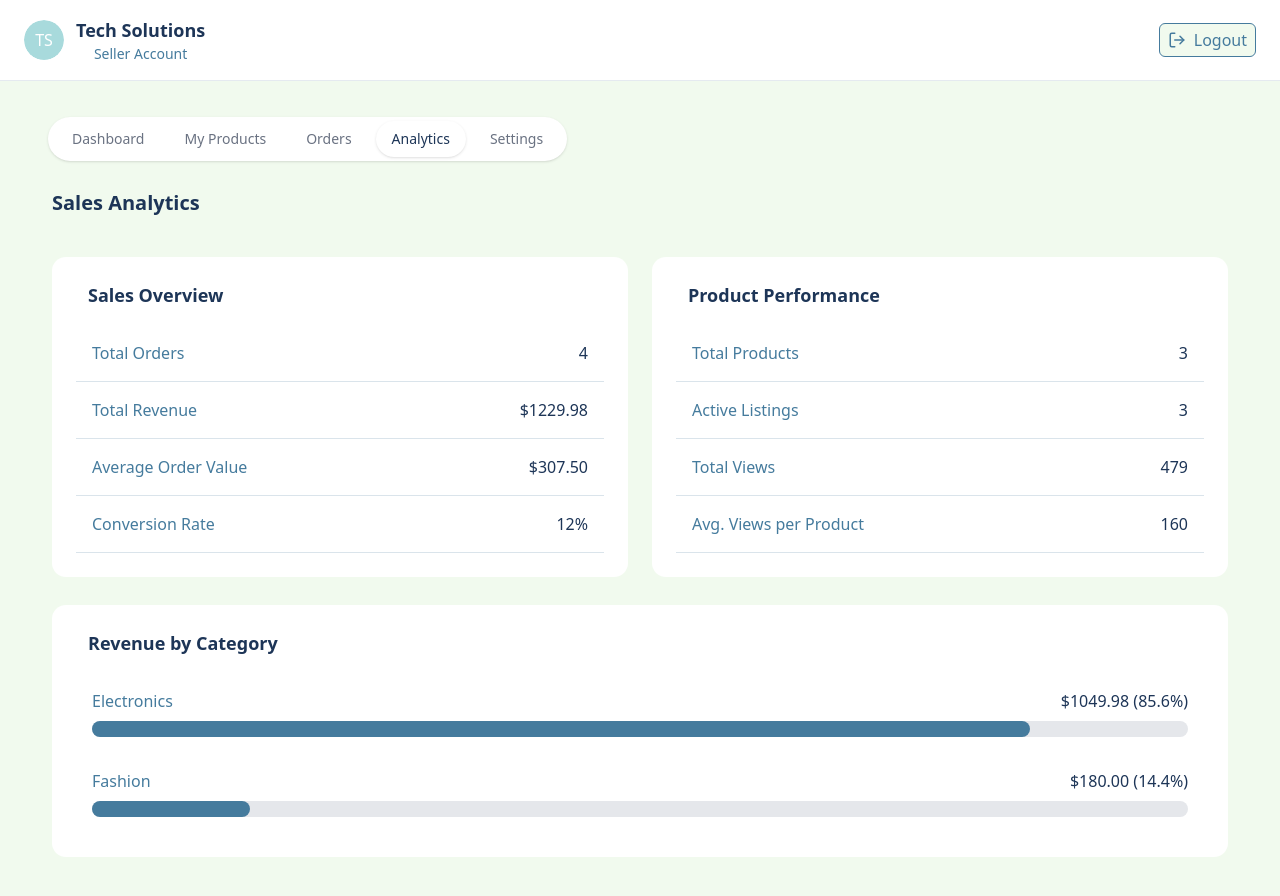
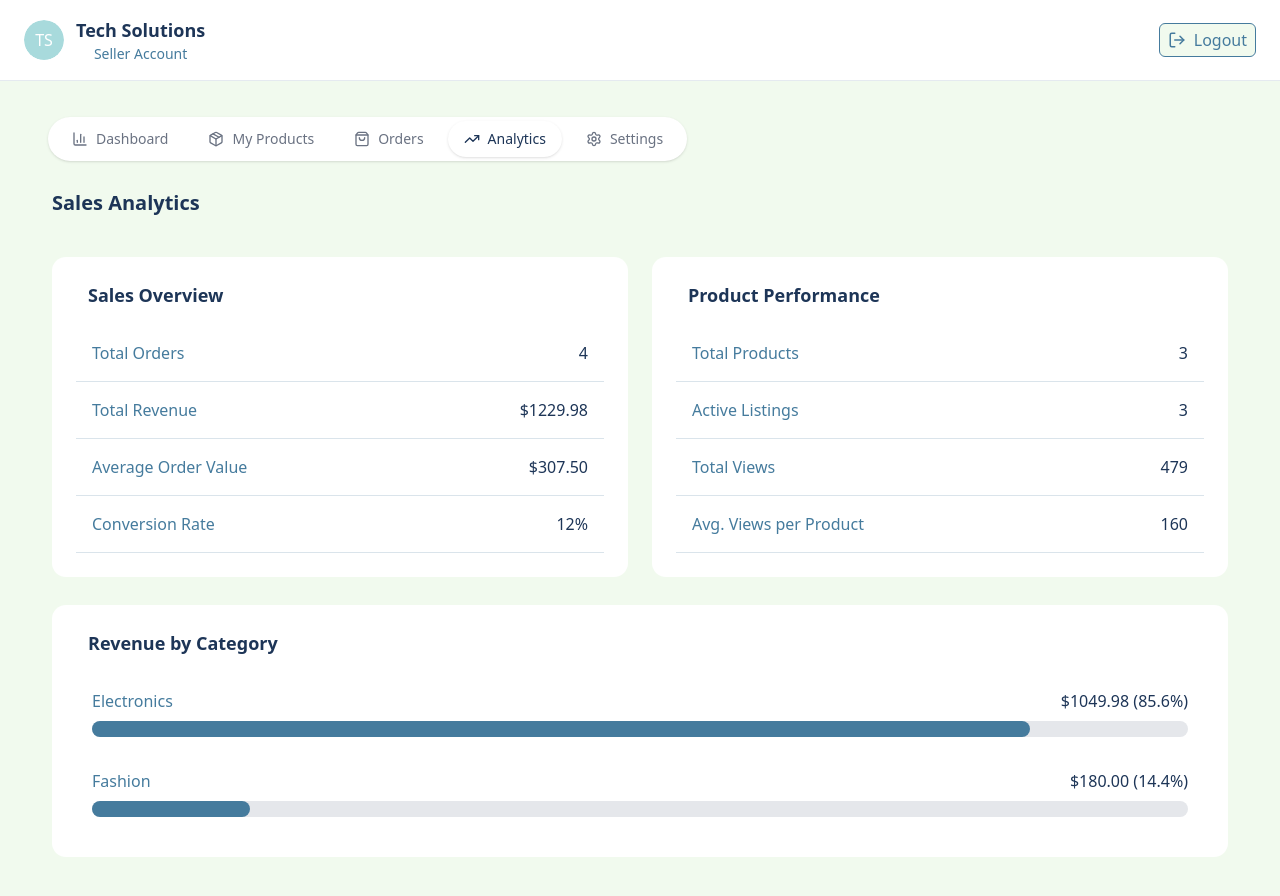
Before and after one commit to Lua-Code/Web-Development-Project, a React (Vite) app in the folder seller-app/: page /Analytics in a window 1280 px wide. Shown: the top 896 px of the page. Built offline with nearby package versions, Linux system fonts and the light colour scheme.

Commit message:
Add icons to navigation tabs in MainLayout
Replaced text-only navigation tabs with buttons that include Lucide icons for better visual distinction. Refactored tab rendering logic for clarity and consistency. Minor formatting update in AnalyticsPage.

```diff
--- a/seller-app/src/Layouts/MainLayout.jsx
+++ b/seller-app/src/Layouts/MainLayout.jsx
@@ -1,9 +1,9 @@
 import { Outlet, useLocation, useNavigate } from "react-router-dom";
 import Navbar from "../Components/Navbar";
-import {getTabPath}  from "../Services/DashboardService"; // fixed import
+import { getTabPath } from "../Services/DashboardService";
+import { ChartColumn, Package, ShoppingBag, TrendingUp, Settings } from "lucide-react";
 
 const MainLayout = () => {
-    const tabs = ["Dashboard", "My Products", "Orders", "Analytics", "Settings"];
     const location = useLocation();
     const navigate = useNavigate();
 
@@ -11,6 +11,13 @@ const MainLayout = () => {
         /* authentication logic later */
         window.location.href = "http://localhost:5173/"; // replace with buyer URL
     };
+
+    const tabClass = (path) =>
+        `flex items-center gap-2 px-4 py-2 rounded-full cursor-pointer text-sm transition ${
+            location.pathname === path
+                ? "bg-white shadow font-medium text-[#1D3557]"
+                : "text-gray-500 hover:bg-[#F1F1F1]"
+        }`;
 
     return (
         <div className="flex flex-col min-h-screen bg-[#f1faee]">
@@ -20,18 +27,45 @@ const MainLayout = () => {
                 {/* NAV TABS */}
                 <div className="px-6 mt-5">
                     <div className="flex gap-2 bg-white rounded-full px-2 py-1 w-fit shadow">
-                        {tabs.map((t) => (
-                            <button
-                                key={t}
-                                onClick={() => navigate(getTabPath(t))}
-                                className={`px-4 py-2 rounded-full cursor-pointer text-sm transition ${location.pathname === getTabPath(t)
-                                        ? "bg-white shadow font-medium text-[#1D3557]"
-                                        : "text-gray-500 hover:bg-[#F1F1F1]"
-                                    }`}
-                            >
-                                {t}
-                            </button>
-                        ))}
+                        <button
+                            onClick={() => navigate(getTabPath("Dashboard"))}
+                            className={tabClass(getTabPath("Dashboard"))}
+                        >
+                            <ChartColumn size={16} />
+                            Dashboard
+                        </button>
+
+                        <button
+                            onClick={() => navigate(getTabPath("My Products"))}
+                            className={tabClass(getTabPath("My Products"))}
+                        >
+                            <Package size={16} />
+                            My Products
+                        </button>
+
+                        <button
+                            onClick={() => navigate(getTabPath("Orders"))}
+                            className={tabClass(getTabPath("Orders"))}
+                        >
+                            <ShoppingBag size={16} />
+                            Orders
+                        </button>
+
+                        <button
+                            onClick={() => navigate(getTabPath("Analytics"))}
+                            className={tabClass(getTabPath("Analytics"))}
+                        >
+                            <TrendingUp size={16} />
+                            Analytics
+                        </button>
+
+                        <button
+                            onClick={() => navigate(getTabPath("Settings"))}
+                            className={tabClass(getTabPath("Settings"))}
+                        >
+                            <Settings size={16} />
+                            Settings
+                        </button>
                     </div>
                 </div>
 
--- a/seller-app/src/Pages/AnalyticsPage.jsx
+++ b/seller-app/src/Pages/AnalyticsPage.jsx
@@ -21,6 +21,7 @@ const AnalyticsPage = () => {
     const categories = [
         { category: "Electronics", revenue: "1049.98", percentage: "85.6" },
         { category: "Fashion", revenue: "180.00", percentage: "14.4" },
+
 
     ]
 
```
